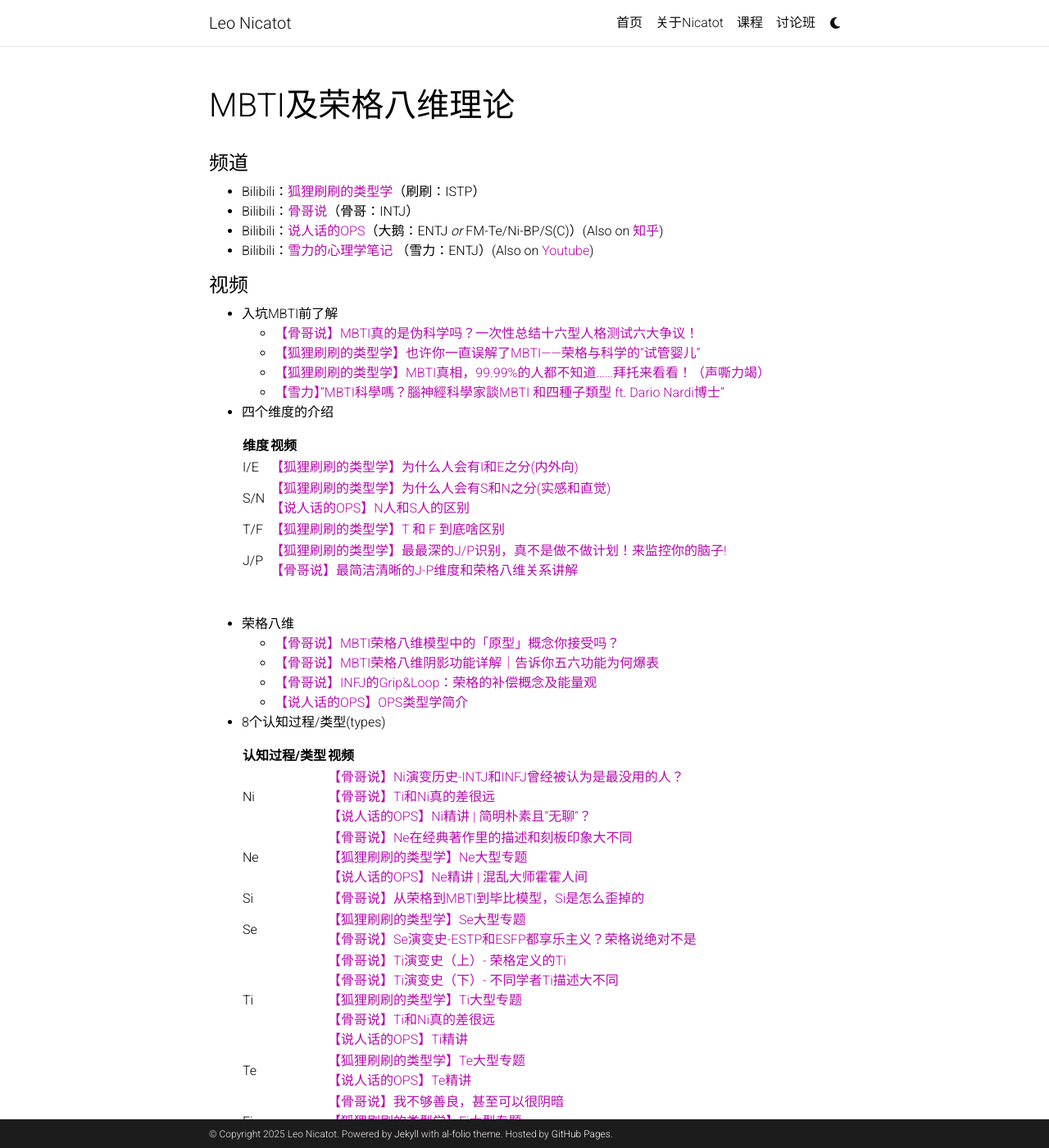
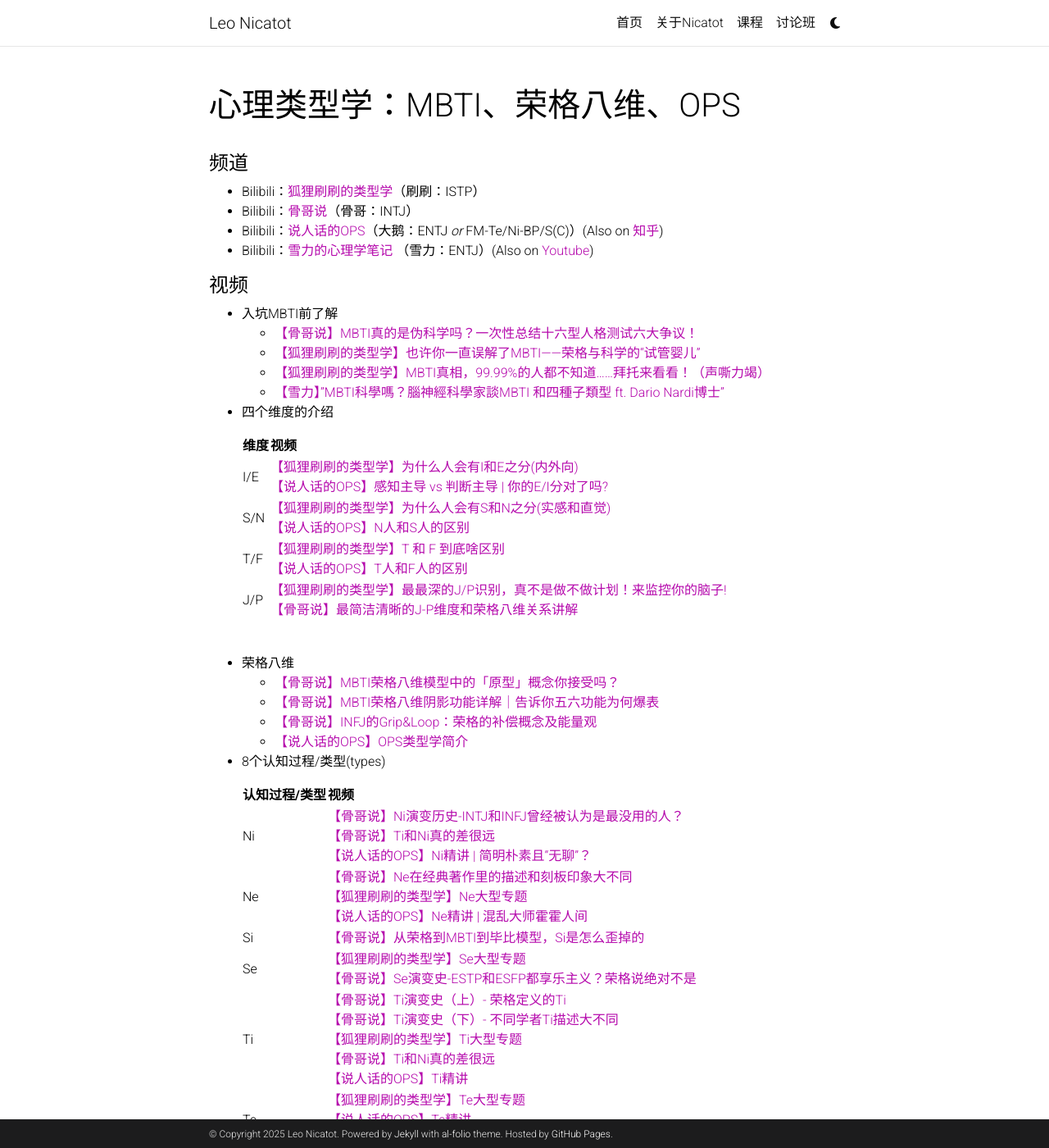
Before and after one commit to LeoNicatot/leonicatot.github.io, a Jekyll site: the page built from _pages/about/share/mbti.md, in a window 1280 px wide and 1400 px high. Shown: the whole window at 82% size. Built offline with Jekyll 4.4.1, drawn with Linux system fonts in a browser that asks for light colours; comment, search, counter and statistics services are not loaded; a style sheet for code colours, icons or effects is not loaded.

```diff
--- a/_pages/about/share/mbti.md
+++ b/_pages/about/share/mbti.md
@@ -1,7 +1,7 @@
 ---
 layout: page
-title: MBTI及荣格八维理论
-permalink: /about/share/mbti
+title: 心理类型学：MBTI、荣格八维、OPS
+permalink: /about/share/typology
 ---
 
 #### 频道
@@ -23,9 +23,9 @@ permalink: /about/share/mbti
 
   | 维度 | 视频                                                         |
   | ---- | ------------------------------------------------------------ |
-  | I/E  | [【狐狸刷刷的类型学】为什么人会有I和E之分(内外向)](https://www.bilibili.com/video/BV1gY4y1G7HS/) |
+  | I/E  | [【狐狸刷刷的类型学】为什么人会有I和E之分(内外向)](https://www.bilibili.com/video/BV1gY4y1G7HS/)<br />[【说人话的OPS】感知主导 vs 判断主导 \| 你的E/I分对了吗?](https://www.bilibili.com/video/BV1DeNmeXEL6) |
   | S/N  | [【狐狸刷刷的类型学】为什么人会有S和N之分(实感和直觉)](https://www.bilibili.com/video/BV1St4y1H7bm/)<br />[【说人话的OPS】N人和S人的区别](https://www.bilibili.com/video/BV1TeKKeiEAh) |
-  | T/F  | [【狐狸刷刷的类型学】T 和 F 到底啥区别](https://www.bilibili.com/video/BV1Ur4y1u77B) |
+  | T/F  | [【狐狸刷刷的类型学】T 和 F 到底啥区别](https://www.bilibili.com/video/BV1Ur4y1u77B)<br />[【说人话的OPS】T人和F人的区别](https://www.bilibili.com/video/BV11RPVe7EKE) |
   | J/P  | [【狐狸刷刷的类型学】最最深的J/P识别，真不是做不做计划！来监控你的脑子!](https://www.bilibili.com/video/BV18t4y1t7L2)<br />[【骨哥说】最简洁清晰的J-P维度和荣格八维关系讲解](https://www.bilibili.com/video/BV1Le4y187tT) |
 
   <br/>
@@ -45,7 +45,7 @@ permalink: /about/share/mbti
   | Si            | [【骨哥说】从荣格到MBTI到毕比模型，Si是怎么歪掉的](https://www.bilibili.com/video/BV1yH4y1N7HF) |
   | Se            | [【狐狸刷刷的类型学】Se大型专题](https://www.bilibili.com/video/BV1Rg411i7mk)<br />[【骨哥说】Se演变史-ESTP和ESFP都享乐主义？荣格说绝对不是](https://www.bilibili.com/video/BV1jJSzYTEsc) |
   | Ti            | [【骨哥说】Ti演变史（上）- 荣格定义的Ti](https://www.bilibili.com/video/BV1Yf421D7JS)<br />[【骨哥说】Ti演变史（下）- 不同学者Ti描述大不同](https://www.bilibili.com/video/BV1Wb421p7Co)<br />[【狐狸刷刷的类型学】Ti大型专题](https://www.bilibili.com/video/BV1zj411M73T)<br />[【骨哥说】Ti和Ni真的差很远](https://www.bilibili.com/video/BV1Lz421X74t)<br />[【说人话的OPS】Ti精讲](https://www.bilibili.com/video/BV1kTkxYpEUQ) |
-  | Te            | [【狐狸刷刷的类型学】Te大型专题](https://www.bilibili.com/video/BV1vo4y1K7VW)<br />[【说人话的OPS】Te精讲](https://www.bilibili.com/video/BV1jACWY3EX2) |
+  | Te            | [【狐狸刷刷的类型学】Te大型专题](https://www.bilibili.com/video/BV1vo4y1K7VW)<br />[【说人话的OPS】Te精讲](https://www.bilibili.com/video/BV1jACWY3EX2)<br />[【骨哥说】Te演变史·ENTJ/ESTJ的高度理智和被压抑的情感](https://www.bilibili.com/video/BV18AKjeqEs4) |
   | Fi            | [【骨哥说】我不够善良，甚至可以很阴暗](https://www.bilibili.com/video/BV1Kb421q7NR)<br />[【狐狸刷刷的类型学】Fi大型专题](https://www.bilibili.com/video/BV19v4y1b7uB)<br />[【狐狸刷刷的类型学】不同位置的Fi对比丨从INFP到ENTJ](https://www.bilibili.com/video/BV1HQ4y1473V) |
   | Fe            | [【狐狸刷刷的类型学】Fe大型专题](https://www.bilibili.com/video/BV16T411n7sW)<br />[【骨哥说】INTJ博主对Fe的偏见（ENFJ/ESFJ）](https://www.bilibili.com/video/BV1Hh4y1P7t6) |
 
```
Also changed, not shown: _pages/about/QA.md (+2 -2 lines), _pages/about/share/share.md (+1 -1 lines).
